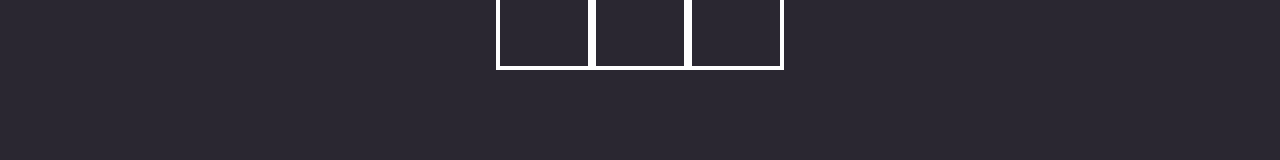
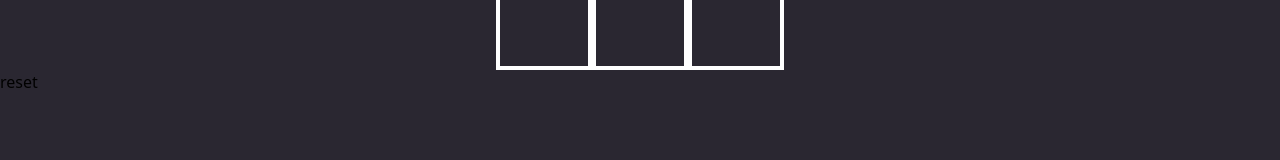
Before and after one commit to Michael-Melis/project-tic-tac, a React (Create React App) app: page /multyplayer in a window 1280 px wide. Shown: the part 346-506 px from the top of the page. Built offline with nearby package versions, Linux system fonts and the light colour scheme.

Commit message:
build: added smarter functiolity to AI

```diff
--- a/src/pages/multyplayer.jsx
+++ b/src/pages/multyplayer.jsx
@@ -1,4 +1,4 @@
-import React, { useState } from "react";
+import React, { useEffect, useState } from "react";
 import Board from "../components/multyplayer/Board";
 import Square from "../components/multyplayer/Square";
 
@@ -6,6 +6,96 @@
 
 const Multyplayer = () => {
   const [allSquares, setAllSquares] = useState(defaultSquares());
+  const [winner, setWinner] = useState(null);
+
+  const winningLines = [
+    [0, 1, 2],
+    [3, 4, 5],
+    [6, 7, 8],
+    [0, 3, 6],
+    [1, 4, 7],
+    [2, 5, 8],
+    [0, 4, 8],
+    [2, 4, 6],
+  ];
+
+  useEffect(() => {
+    //all possible option to pick
+    const emptyBoxes = allSquares
+      .map((square, i) => (square === null ? i : null))
+      .filter((val) => val !== null);
+    if (emptyBoxes.length > 0) {
+      if (emptyBoxes.length > 0) {
+        const exactLines = (a, b, c) => {
+          return winningLines.filter((boxIndexes) => {
+            const boxValues = boxIndexes.map((index) => allSquares[index]);
+            return (
+              JSON.stringify([a, b, c].sort()) ===
+              JSON.stringify(boxValues.sort())
+            );
+          });
+        };
+
+        const aiMove = (index) => {
+          let newAllSquares = allSquares;
+          newAllSquares[index] = "o";
+          setAllSquares([...newAllSquares]);
+        };
+
+        const personWon = exactLines("x", "x", "x").length > 0;
+        if (personWon) {
+          setWinner("x");
+          console.log(winner);
+        }
+        const aiWon = exactLines("o", "o", "o").length > 0;
+        if (aiWon) {
+          setWinner("o");
+          console.log(winner);
+        }
+        //AI moves
+        const isAiTurn =
+          allSquares.filter((square) => square !== null).length % 2 === 1;
+
+        if (isAiTurn) {
+          const aiWinningBox = exactLines("o", "o", null);
+          //AI winning box
+          if (aiWinningBox.length > 0) {
+            const winningBlock = aiWinningBox[0].filter(
+              (index) => allSquares[index] === null
+            )[0];
+            aiMove(winningBlock);
+            return;
+          }
+
+          //blocking person to win
+          const aiBlock = exactLines("x", "x", null);
+          if (aiBlock.length > 0) {
+            const blockBox = aiBlock[0].filter(
+              (index) => allSquares[index] === null
+            )[0];
+            aiMove(blockBox);
+            return;
+          }
+          //making next move smarter-closer to hit the winnin line
+          const nextAiMove = exactLines("o", null, null);
+          if (nextAiMove.length > 0) {
+            aiMove(
+              nextAiMove[0].filter((index) => allSquares[index] === null)[0]
+            );
+            return;
+          }
+
+          const randomIndex =
+            emptyBoxes[Math.ceil(Math.random() * emptyBoxes.length)];
+          aiMove(randomIndex);
+        }
+      }
+    } else {
+      setWinner("tie");
+    }
+  }, [allSquares]);
+
+  //player moves
   const handleClickOnSquare = (i) => {
     const isPersonTurn =
       allSquares.filter((square) => square !== null).length % 2 === 0;
@@ -15,8 +105,14 @@
       setAllSquares([...newAllSquares]);
     }
   };
-  console.log(allSquares);
+
+  const handleResetBoard = () => {
+    setAllSquares(defaultSquares);
+    setWinner(null);
+  };
+
   return (
+    <>
       <Board>
         {allSquares.map((square, i) => (
           <Square
@@ -27,6 +123,17 @@
           />
         ))}
       </Board>
+      <button onClick={handleResetBoard}>reset</button>
+      {!!winner && winner === "x" && (
+        <div className="result green">You WON!</div>
+      )}
+      {!!winner && winner === "o" && (
+        <div className="result red">You LOST!</div>
+      )}
+      {!!winner && winner === "tie" && (
+        <div className="result tie">It is a tie!</div>
+      )}
+    </>
   );
 };
 
```
Lines whose indentation alone changed are shown as unchanged.
